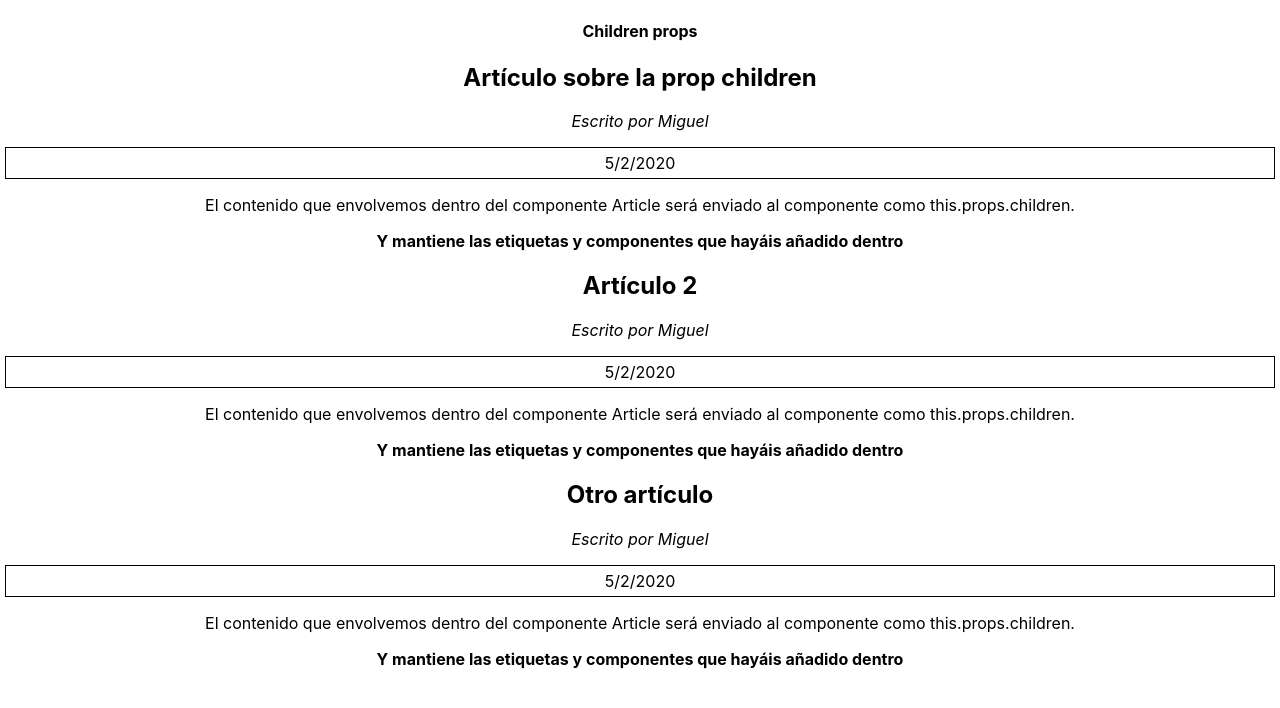
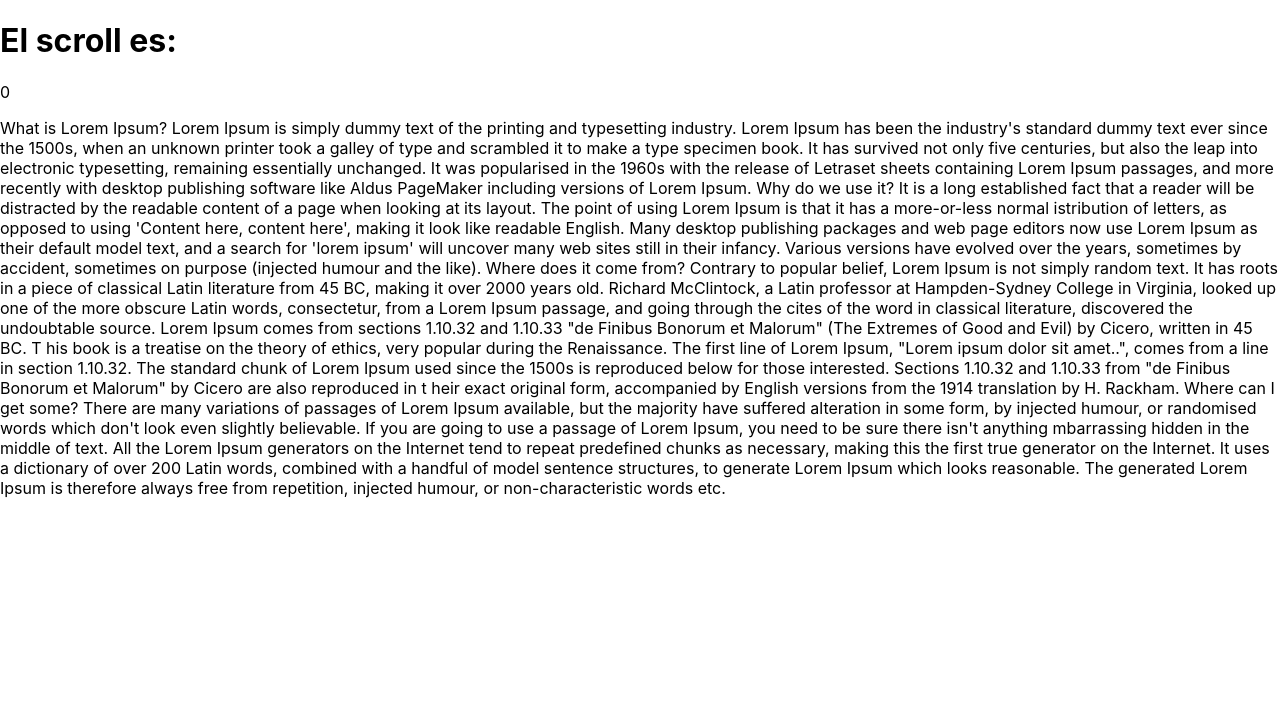
Before and after one commit to Julian542/cursoReact, a React (Create React App) app: page / in a window 1280 px wide. Shown: the top 708 px of the page. Built offline with nearby package versions, Linux system fonts and the light colour scheme.

Commit message:
aprendiendo ciclo de vida de los componentes

```diff
--- a/src/App.js
+++ b/src/App.js
@@ -6,6 +6,7 @@
 import cars from './data/cars.json'
 import Forms from './components/Forms';
 import Children from './components/Children';
+import ComponenteDidMount from './components/ComponenteDidMount';
 
 //Utilizando una funcion que nos llega por parametros
 class Titulo extends Component{
@@ -47,7 +48,7 @@
   render(){
   return (
      <div>
-        <Children/>
+        <ComponenteDidMount/>
     </div>
   );
   }
--- /dev/null
+++ b/src/components/ComponenteDidMount.js
@@ -0,0 +1,68 @@
+import React, { Component } from 'react';
+
+class ComponenteDidMount extends Component {
+    constructor(props) {
+        super(props);
+        this.state = { scroll: 0 }
+    }
+    componentDidMount() {
+        document.addEventListener('scroll', () => {
+            this.setState({ scroll: window.scrollY })
+        });
+    }
+    render() {
+        console.log('se ejecuta el render');
+        return (
+            <React.Fragment>
+                <h1>El scroll es: </h1>
+                {this.state.scroll}
+                <p>
+                    What is Lorem Ipsum?
+                    Lorem Ipsum is simply dummy text of the printing and typesetting industry.
+                    Lorem Ipsum has been the industry's standard dummy text ever since the 1500s,
+                    when an unknown printer took a galley of type and scrambled it to make a type specimen book.
+                    It has survived not only five centuries, but also the leap into electronic typesetting,
+                    remaining essentially unchanged. It was popularised in the 1960s with the release of Letraset
+                    sheets containing Lorem Ipsum passages, and more recently with desktop publishing software
+                    like Aldus PageMaker including versions of Lorem Ipsum.
+
+                    Why do we use it?
+                    It is a long established fact that a reader will be distracted by the readable content of a page
+                    when looking at its layout. The point of using Lorem Ipsum is that it has a more-or-less normal
+                    istribution of letters, as opposed to using 'Content here, content here', making it look
+                    like readable English. Many desktop publishing packages and web page editors now use Lorem
+                    Ipsum as their default model text, and a search for 'lorem ipsum' will uncover many web sites
+                    still in their infancy. Various versions have evolved over the years, sometimes by accident,
+                    sometimes on purpose (injected humour and the like).
+
+
+                    Where does it come from?
+                    Contrary to popular belief, Lorem Ipsum is not simply random text. It has roots in a piece of
+                    classical Latin literature from 45 BC, making it over 2000 years old. Richard McClintock, a Latin
+                    professor at Hampden-Sydney College in Virginia, looked up one of the more obscure Latin words,
+                    consectetur, from a Lorem Ipsum passage, and going through the cites of the word in classical
+                    literature, discovered the undoubtable source. Lorem Ipsum comes from sections 1.10.32 and 1.10.33
+                    "de Finibus Bonorum et Malorum" (The Extremes of Good and Evil) by Cicero, written in 45 BC. T
+                    his book is a treatise on the theory of ethics, very popular during the Renaissance. The first line
+                    of Lorem Ipsum, "Lorem ipsum dolor sit amet..", comes from a line in section 1.10.32.
+
+                    The standard chunk of Lorem Ipsum used since the 1500s is reproduced below for those interested.
+                    Sections 1.10.32 and 1.10.33 from "de Finibus Bonorum et Malorum" by Cicero are also reproduced in t
+                    heir exact original form, accompanied by English versions from the 1914 translation by H. Rackham.
+
+                    Where can I get some?
+                    There are many variations of passages of Lorem Ipsum available, but the majority have suffered
+                    alteration in some form, by injected humour, or randomised words which don't look even slightly
+                    believable. If you are going to use a passage of Lorem Ipsum, you need to be sure there isn't anything
+                    mbarrassing hidden in the middle of text. All the Lorem Ipsum generators on the Internet tend to repeat
+                    predefined chunks as necessary, making this the first true generator on the Internet.
+                    It uses a dictionary of over 200 Latin words, combined with a handful of model sentence structures,
+                    to generate Lorem Ipsum which looks reasonable. The generated Lorem Ipsum is therefore always free from
+                    repetition, injected humour, or non-characteristic words etc.
+                </p>
+            </React.Fragment>
+        );
+    }
+}
+
+export default ComponenteDidMount;
```
